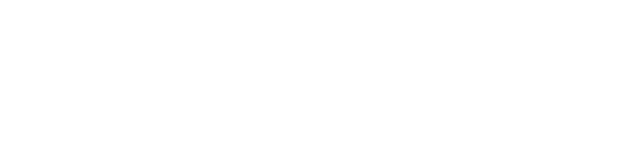
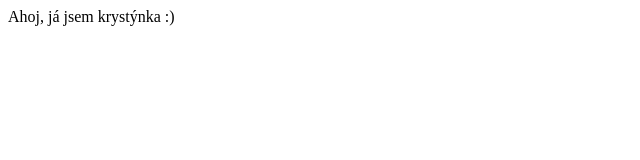
Before and after one commit to BlackDona/test_project, a plain HTML site: page index.html in a window 1280 px wide. Shown: the whole page, without its empty margins (0-640 px from the left). Drawn offline with Linux system fonts and the light colour scheme.

Commit message:
Změna textu

```diff
--- a/index.html
+++ b/index.html
@@ -4,9 +4,9 @@
     <meta charset="UTF-8">
     <meta name="viewport" content="width=device-width, initial-scale=1.0">
     <meta http-equiv="X-UA-Compatible" content="ie=edge">
-    <title>Document</title>
+    <title>První projekt</title>
 </head>
 <body>
-
+    Ahoj, já jsem krystýnka :)
 </body>
 </html>
```
